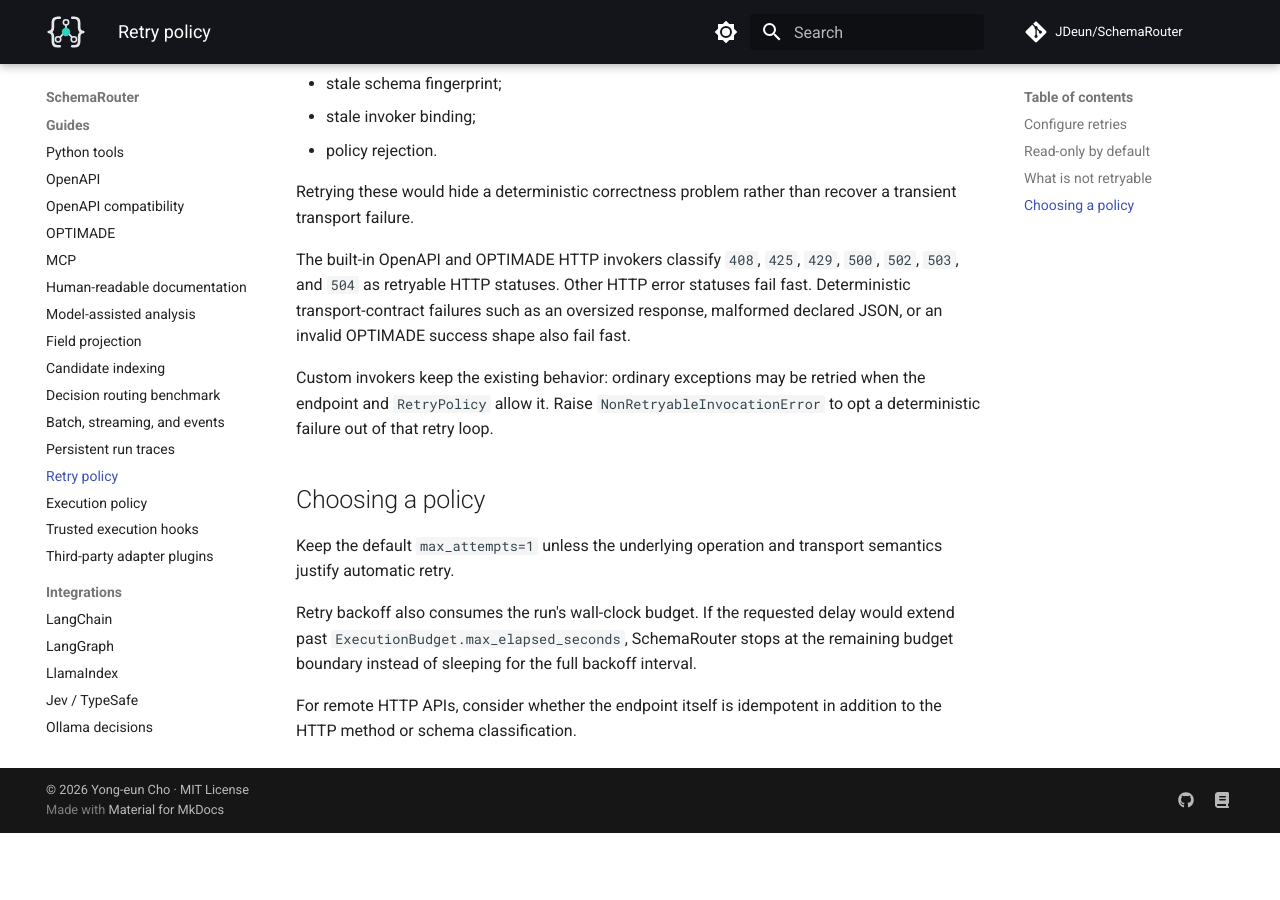
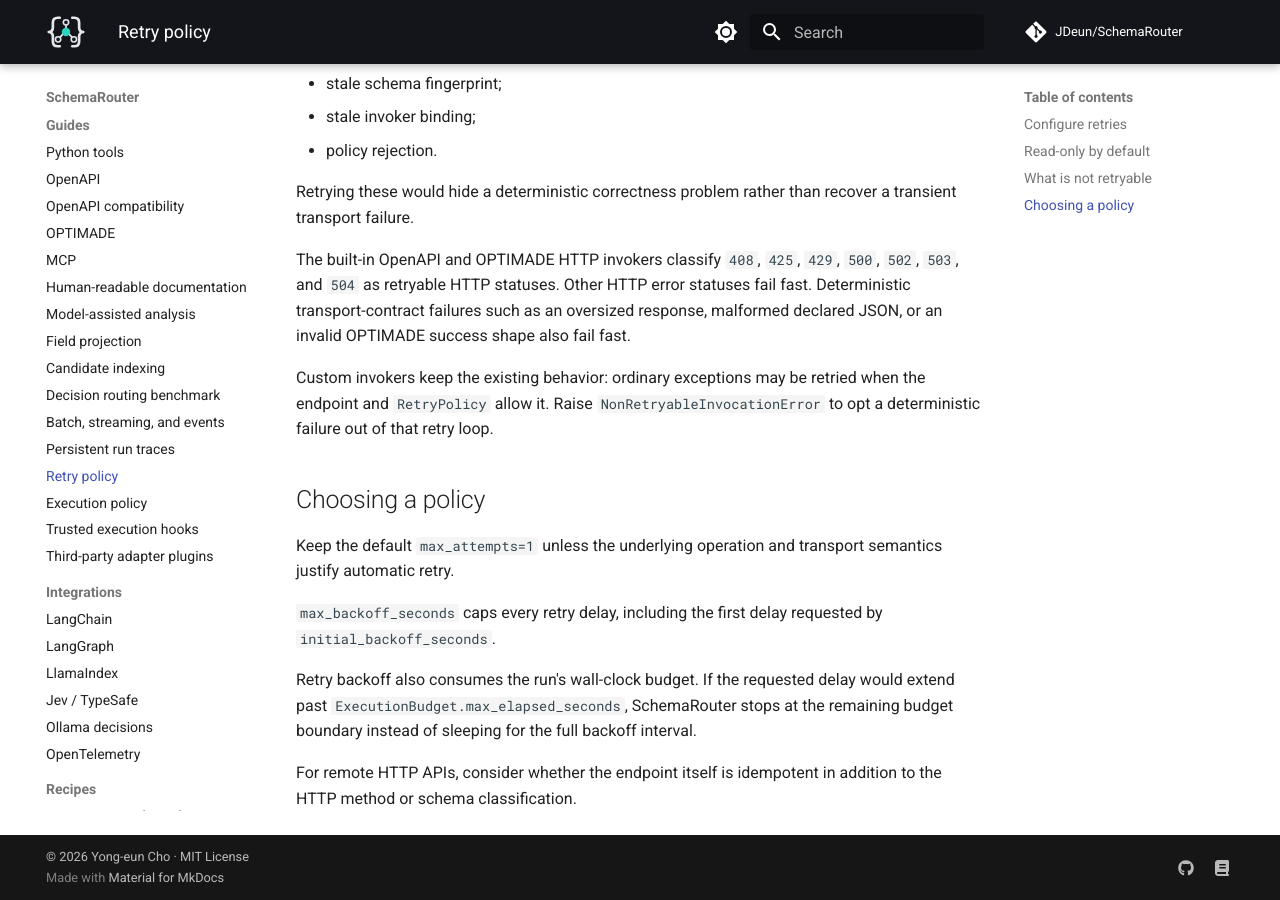
Before and after one commit to JDeun/SchemaRouter, an MkDocs documentation site: the page built from docs/guides/retry.md, in a window 1280 px wide and 900 px high, scrolled down 1149 px. Built offline with MkDocs 1.6.1 and Material for MkDocs 9.7.7, drawn with Linux system fonts in a browser that asks for light colours; comment, search, counter and statistics services are not loaded; before the commit the page ends 1982 px from its top, so only the background shows below that.

Commit message:
docs: define maximum backoff semantics

```diff
--- a/docs/guides/retry.md
+++ b/docs/guides/retry.md
@@ -66,6 +66,9 @@
 Keep the default `max_attempts=1` unless the underlying operation and transport semantics justify
 automatic retry.
 
+`max_backoff_seconds` caps every retry delay, including the first delay requested by
+`initial_backoff_seconds`.
+
 Retry backoff also consumes the run's wall-clock budget. If the requested delay would extend past
 `ExecutionBudget.max_elapsed_seconds`, SchemaRouter stops at the remaining budget boundary instead
 of sleeping for the full backoff interval.
```
